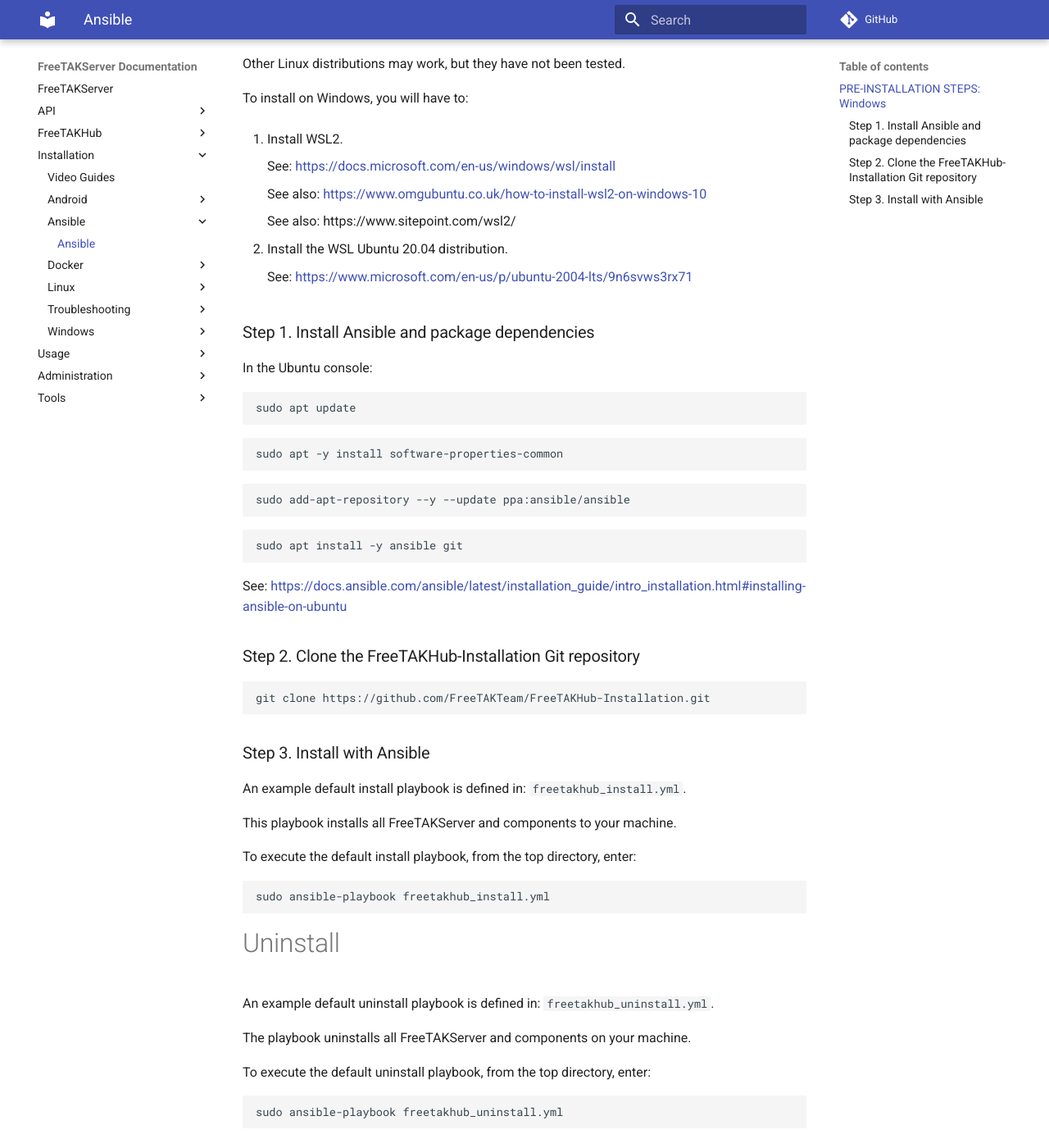
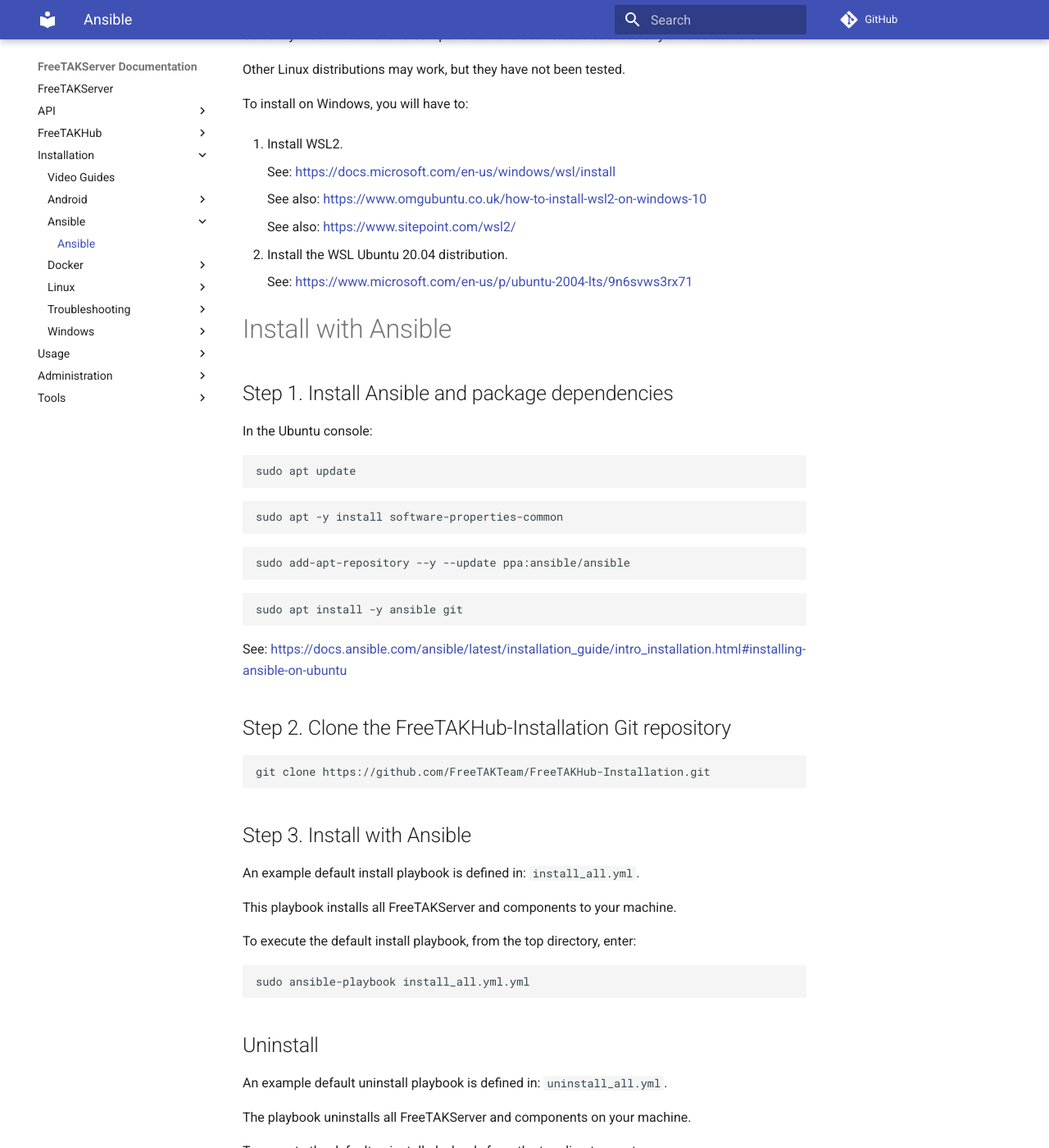
Before and after one commit to FreeTAKTeam/FreeTAKServer-User-Docs, an MkDocs documentation site: the page built from docs/docs/Installation/Ansible/Ansible.md, in a window 1280 px wide and 1400 px high, scrolled down 298 px. Shown: the whole window at 82% size. Built offline with MkDocs 1.6.1 and Material for MkDocs 9.7.7, drawn with Linux system fonts in a browser that asks for light colours; comment, search, counter and statistics services are not loaded; some of the changed text lies outside the part shown.

Commit message:
Update Ansible.md

````diff
--- a/docs/docs/Installation/Ansible/Ansible.md
+++ b/docs/docs/Installation/Ansible/Ansible.md
@@ -2,7 +2,7 @@
 
 Ansible is an Infrastructure-As-Code tool used for managing and monitoring remote FTS related servers.
 
-## PRE-INSTALLATION STEPS: Windows
+# Windows Prerequisites
 
 Currently FreeTAKServer and components have been tested successfully on Ubuntu 20.04.
 
@@ -16,13 +16,15 @@
 
     See also: <https://www.omgubuntu.co.uk/how-to-install-wsl2-on-windows-10>
 
-    See also: https://www.sitepoint.com/wsl2/
+    See also: <https://www.sitepoint.com/wsl2/>
 
-2. Install the WSL Ubuntu 20.04 distribution.
+1. Install the WSL Ubuntu 20.04 distribution.
 
     See: <https://www.microsoft.com/en-us/p/ubuntu-2004-lts/9n6svws3rx71>
 
-### Step 1. Install Ansible and package dependencies
+# Install with Ansible
+
+## Step 1. Install Ansible and package dependencies
 
 In the Ubuntu console:
 
@@ -44,32 +46,32 @@
 
 See: <https://docs.ansible.com/ansible/latest/installation_guide/intro_installation.html#installing-ansible-on-ubuntu>
 
-### Step 2. Clone the FreeTAKHub-Installation Git repository
+## Step 2. Clone the FreeTAKHub-Installation Git repository
 
 ```console
 git clone https://github.com/FreeTAKTeam/FreeTAKHub-Installation.git
 ```
 
-### Step 3. Install with Ansible
+## Step 3. Install with Ansible
 
-An example default install playbook is defined in: `freetakhub_install.yml`.
+An example default install playbook is defined in: `install_all.yml`.
 
 This playbook installs all FreeTAKServer and components to your machine.
 
 To execute the default install playbook, from the top directory, enter:
 
 ```console
-sudo ansible-playbook freetakhub_install.yml
+sudo ansible-playbook install_all.yml.yml
 ```
 
-# Uninstall
+## Uninstall
 
-An example default uninstall playbook is defined in: `freetakhub_uninstall.yml`.
+An example default uninstall playbook is defined in: `uninstall_all.yml`.
 
 The playbook uninstalls all FreeTAKServer and components on your machine.
 
 To execute the default uninstall playbook, from the top directory, enter:
 
 ```console
-sudo ansible-playbook freetakhub_uninstall.yml
+sudo ansible-playbook uninstall_all.yml
 ```
````
